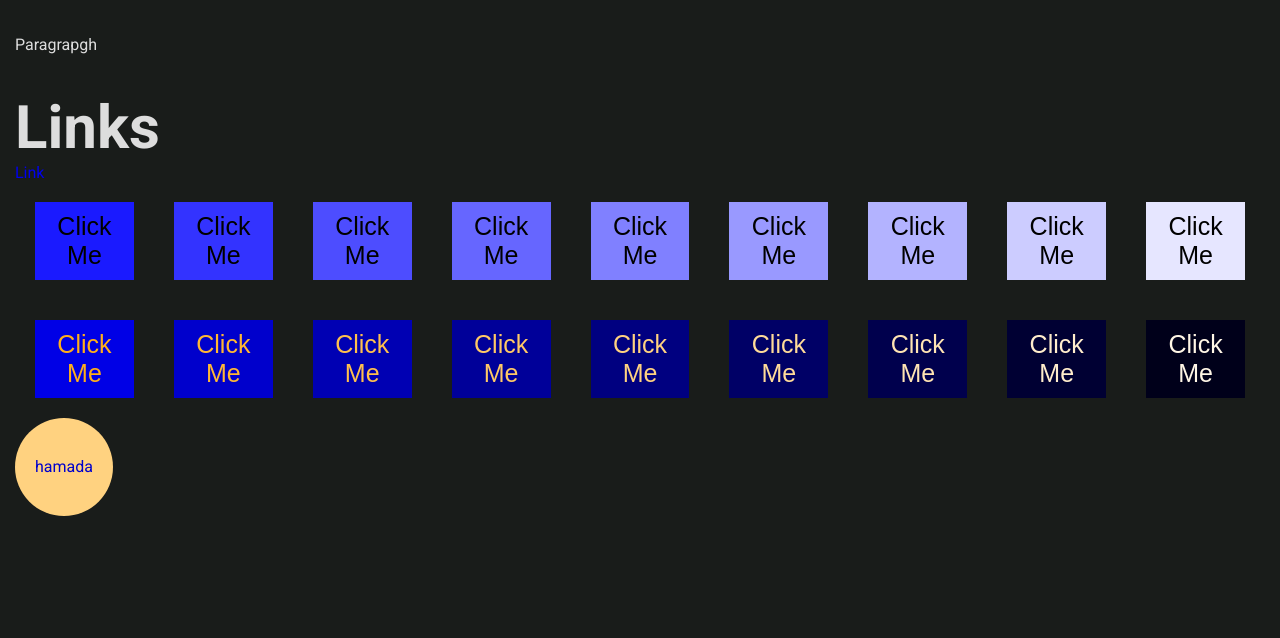
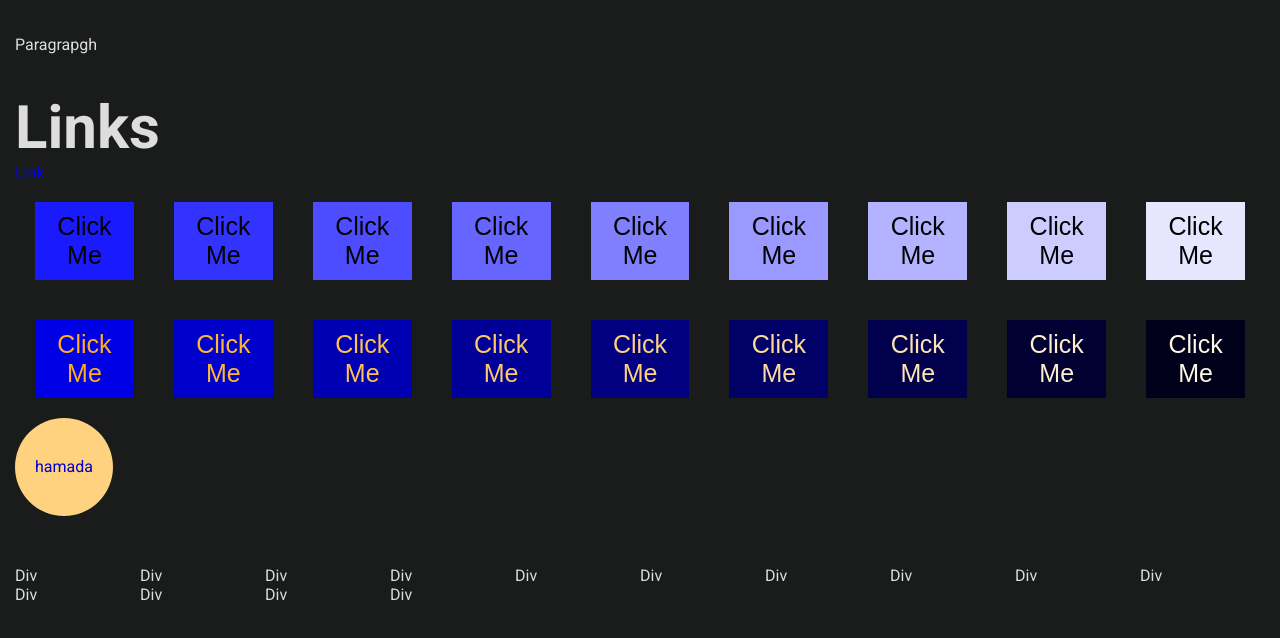
Before and after one commit to Ahmedhamdy96/Micro-Css, a website: page src/pug/index.pug in a window 1280 px wide. Shown: the part 619-1257 px from the top of the page. Before the commit the page ends 1173 px from the top, so only its background shows below. Drawn offline with nearby package versions, Linux system fonts and the light colour scheme; files that its build step writes are made by us from their sources.

Commit message:
grid system 1

```diff
--- a/src/pug/index.pug
+++ b/src/pug/index.pug
@@ -48,6 +48,12 @@
           button(class=`btn text-orange-light-${i} bg-blue-dark-${i} m-top-2 m-bottom-2 m-left-2 m-right-2`) Click Me
         - }
       span(class="bg-orange-light-5 text-blue-dark-2 p-top-2 p-bottom-2 p-left-2 p-right-2 circle" ) hamada
+
+      div(class="m-top-5 m-bottom-5 row")
+        - for(let i = 1 ; i<15 ; i++){
+          div(class="col-1") Div
+        - }
+
       br
       br
 
--- /dev/null
+++ b/src/scss/layout/_grid.scss
@@ -0,0 +1,16 @@
+/* --------------------------------------------
+   ------------- grid systems -----------------
+   -------------------------------------------- */
+
+$number-of-columns: 10;
+
+.row {
+  display: flex;
+  flex-wrap: wrap;
+}
+
+@for $i from 1 to ($number-of-columns + 1) {
+  .col-#{$i} {
+    width: calc(($i / $number-of-columns) * 100%);
+  }
+}
--- a/src/scss/layout/_index.scss
+++ b/src/scss/layout/_index.scss
@@ -1 +1,2 @@
 @forward "container";
+@forward "grid";
```
Also changed, not shown: dist/css/main.css, dist/index.html, 1 other file.
